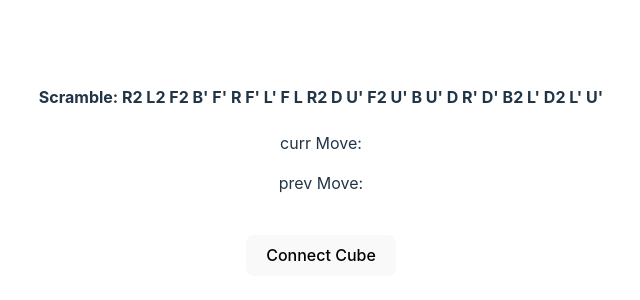
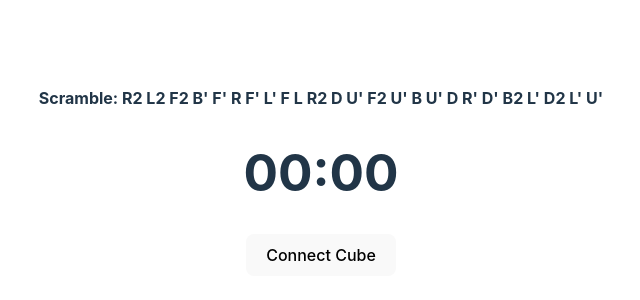
Before and after one commit to syzham/cubeTimer, a React (Vite) app: page / in a window 1280 px wide. Shown: the part 230-530 px from the top of the page, without its empty margins (319-959 px from the left). Built offline with nearby package versions, Linux system fonts and the light colour scheme.

Commit message:
start timer after first move once scramble has been completed

```diff
--- a/src/Connection.tsx
+++ b/src/Connection.tsx
@@ -1,4 +1,6 @@
 import {GanCube} from "./component/GanCube.ts";
+import {Timer} from "./component/Timer.ts";
+import {useEffect, useState} from "react";
 
 interface props {
     value: string;
@@ -6,14 +8,27 @@ interface props {
 }
 
 function Connection(props: props) {
-    const { connect, moves, connected } = GanCube();
+    const { connect, moves, connected, resetMoves } = GanCube();
+    const {getTime, toggleTimer} = Timer();
+    const [isScrambled, setIsScrambled] = useState<boolean>(false);
 
-    const scramble = props.scramble(moves);
+    const scramble:string = isScrambled ? '' : props.scramble(moves);
+
+    useEffect(() => {
+        if (scramble == '' && !isScrambled) {
+            console.log("Triggered");
+            setIsScrambled(true);
+            resetMoves();
+        }
+        if (moves.length == 1 && isScrambled) {
+            toggleTimer();
+        }
+    }, [scramble, moves]);
+
     return (
         <>
-            <h4>{scramble != '' && ('Scramble: '+scramble) } </h4>
-            <p>curr Move: {moves[moves.length - 1]}</p>
-            <p>prev Move: {moves.join(' ')}</p> <br/>
+            <h4>{(scramble != '' || !isScrambled) && ('Scramble: '+scramble) } </h4>
+            <h1>{getTime()}</h1>
             {!connected && <button onClick={connect}> {props.value} </button>}
         </>
     )
--- a/src/component/GanCube.ts
+++ b/src/component/GanCube.ts
@@ -30,7 +30,11 @@ export const GanCube = () => {
         })
     };
 
-    return { connect, connected, moves };
+    const resetMoves = (): void => {
+        setMoves([]);
+    }
+
+    return { connect, connected, moves, resetMoves };
 }
 
 export const combineTwoMoves = (firstMove: string, secondMove: string): string[] => {
@@ -49,7 +53,9 @@ export const combineTwoMoves = (firstMove: string, secondMove: string): string[]
 }
 
 export const inverse = (move: string): string => {
-    if (move.length == 2)
+    if (move === undefined || move == '')
+        return '';
+    else if (move.length == 2)
         return move[1] == '2' ? move : move[0];
     else
         return move + "'";
--- a/src/component/Scrambler.ts
+++ b/src/component/Scrambler.ts
@@ -24,6 +24,7 @@ export const Scrambler = () => {
     };
 
     const getDisplayScramble = (currentMoves: string[]): string => {
+        if (currScramble.length == 0) return '-';
         let redo: string = '';
         let i = 0;
         let anyMistakes: boolean = false;
```
